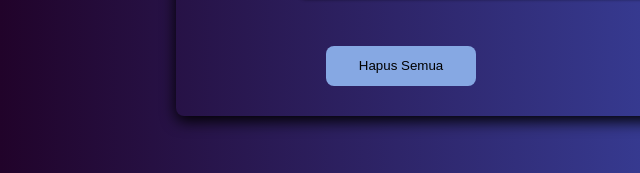
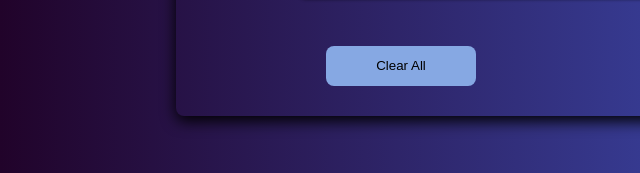
Before and after one commit to muftialwafi/Pixel-Pioneers-Web-Development, a plain HTML site: page Schedule.html in a window 1280 px wide. Shown: the part 532-705 px from the top of the page, 0-640 px from the left. Drawn offline with Linux system fonts and the light colour scheme.

Commit message:
Update Schedule.html

```diff
--- a/Schedule.html
+++ b/Schedule.html
@@ -110,7 +110,7 @@
                     </table>
                 </div>
             </div>
-                <button id="clear">Hapus Semua</button>
+                <button id="clear">Clear All</button>
         </section>
     </main>
 
```
